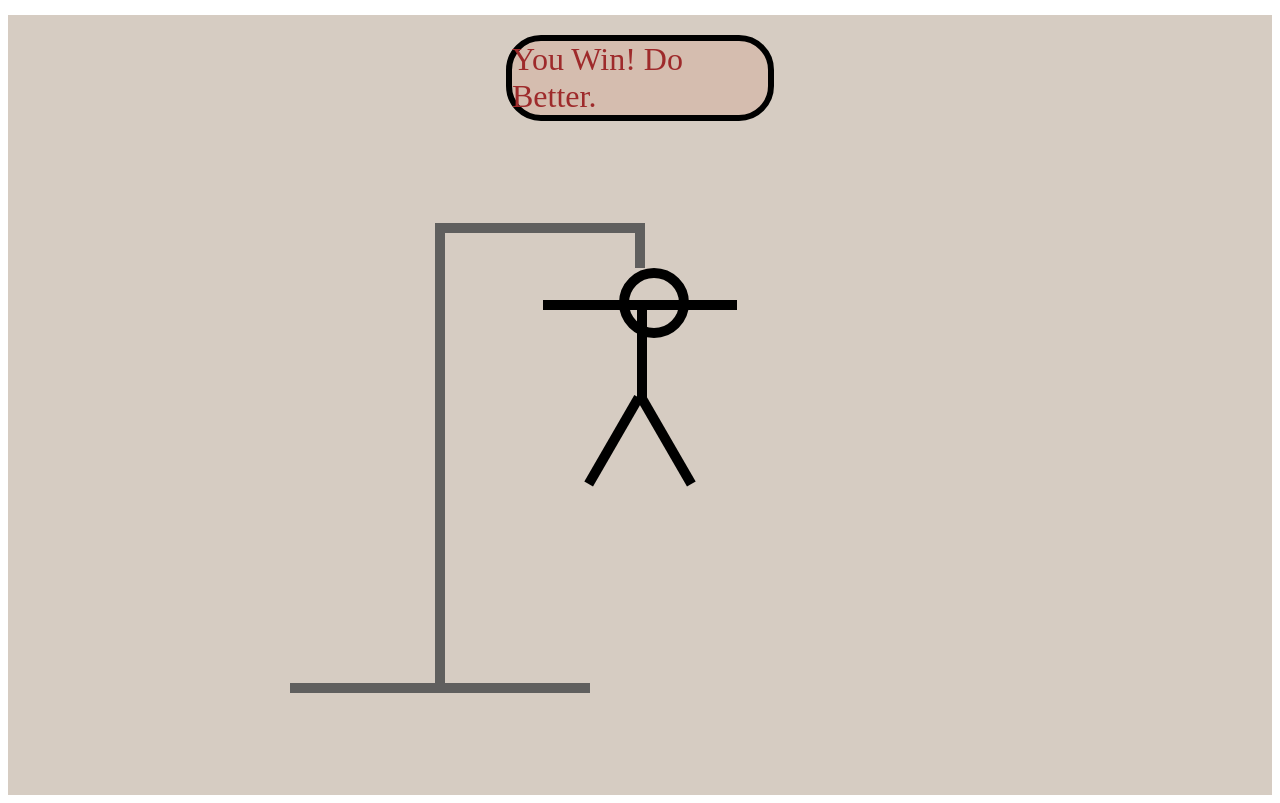
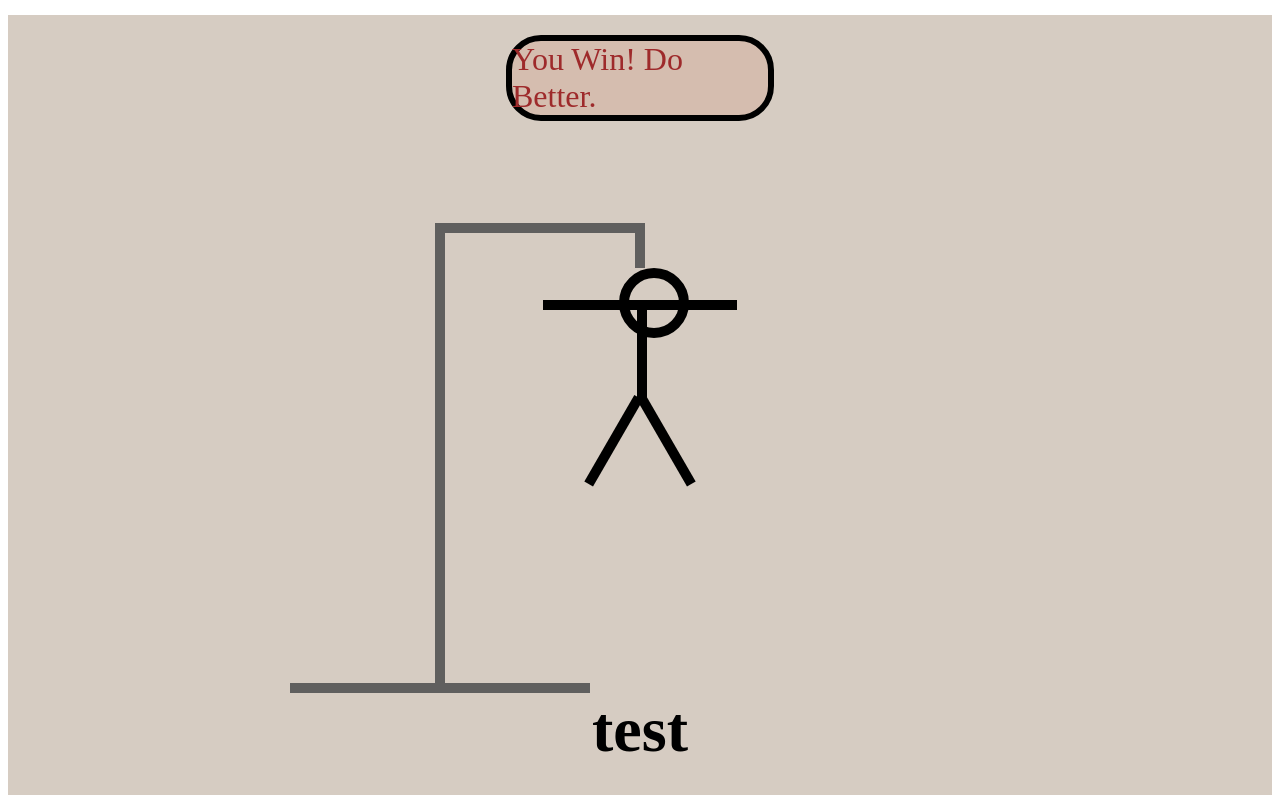
Before and after one commit to miso-tired/hangman-game, a React (Vite) app: page /game in a window 1280 px wide. Built offline with nearby package versions, Linux system fonts and the light colour scheme; the HTML template or start-up script is replaced by a standard one.

Commit message:
Working on guessing word for hangman

```diff
--- a/src/App.tsx
+++ b/src/App.tsx
@@ -3,6 +3,7 @@ import { useState } from "react";
 import wordList from './list.json';
 import '../src/styles/game.css'
 import { GallowsAndFigure } from "./components/GallowsAndFigure";
+import { Word } from "./components/Word";
 
 
 function App() {
@@ -28,6 +29,7 @@ function App() {
         You Win! Do Better.
       </div>
       <GallowsAndFigure />
+      <Word />
     </div>
   )
 }
--- /dev/null
+++ b/src/components/Word.tsx
@@ -0,0 +1,11 @@
+// Display guessing word
+export function Word () {
+    // Hard code word for now to test
+    const word = "test"
+
+    return (
+        <div className="word">
+            {word.split("")}
+        </div>
+    )
+}
--- a/src/styles/game.css
+++ b/src/styles/game.css
@@ -114,4 +114,13 @@
   transform-origin: right bottom;
 }
 
+.word {
+  display: flex;
+  align-items: center;
+  justify-content: center;
+  font-size: 4rem;
+  gap: 0.1em;
+  font-weight: bold;
+}
+
 /*# sourceMappingURL=game.css.map */
--- a/src/styles/game.scss
+++ b/src/styles/game.scss
@@ -69,3 +69,12 @@
     rotate: -60deg;
     transform-origin: right bottom;
 }
+
+.word {
+    display: flex;
+    align-items: center;
+    justify-content: center;
+    font-size: 4rem;
+    gap: 0.10em;
+    font-weight: bold;
+}
```
Also changed, not shown: 1 other file (tests, documents, lock files or other folders).
